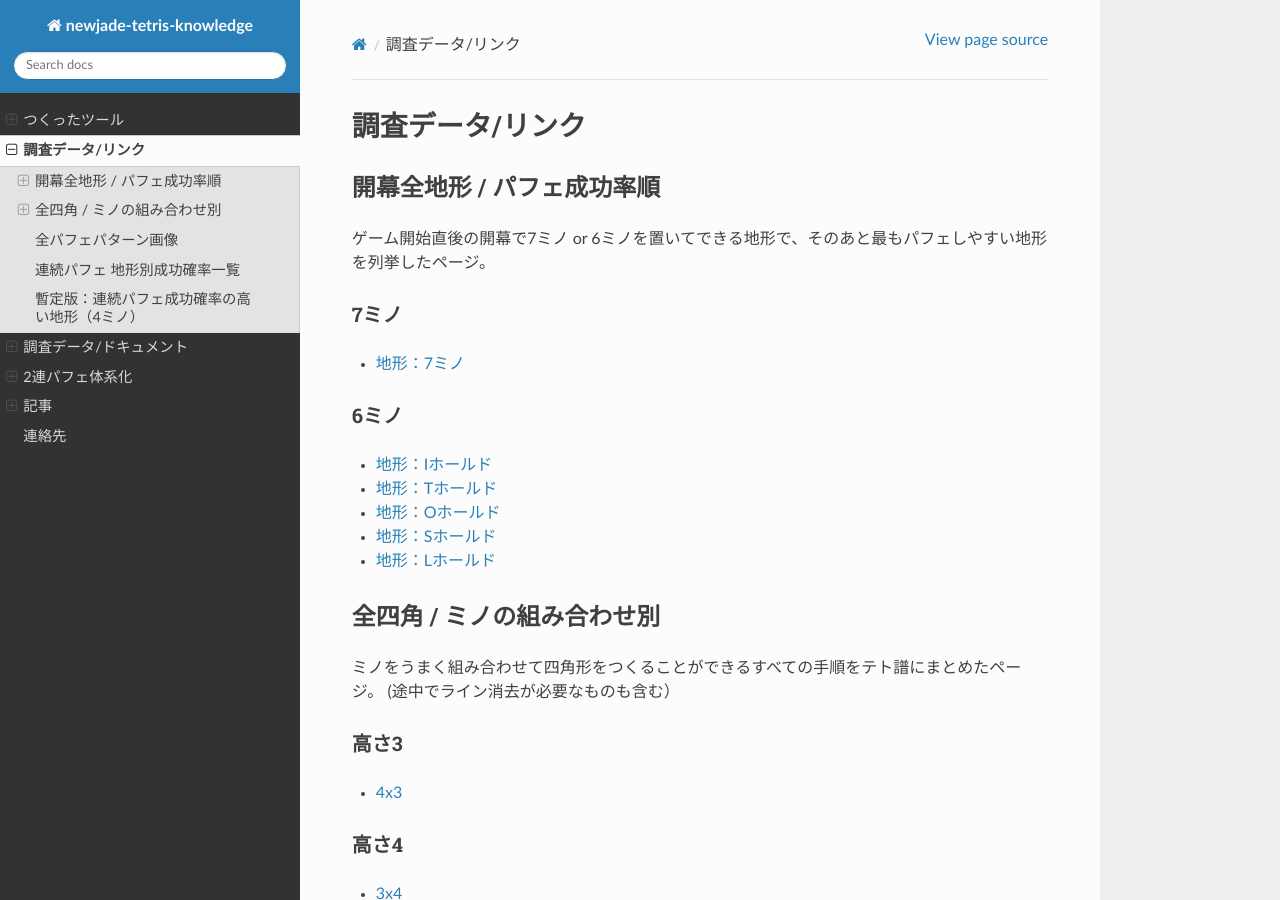
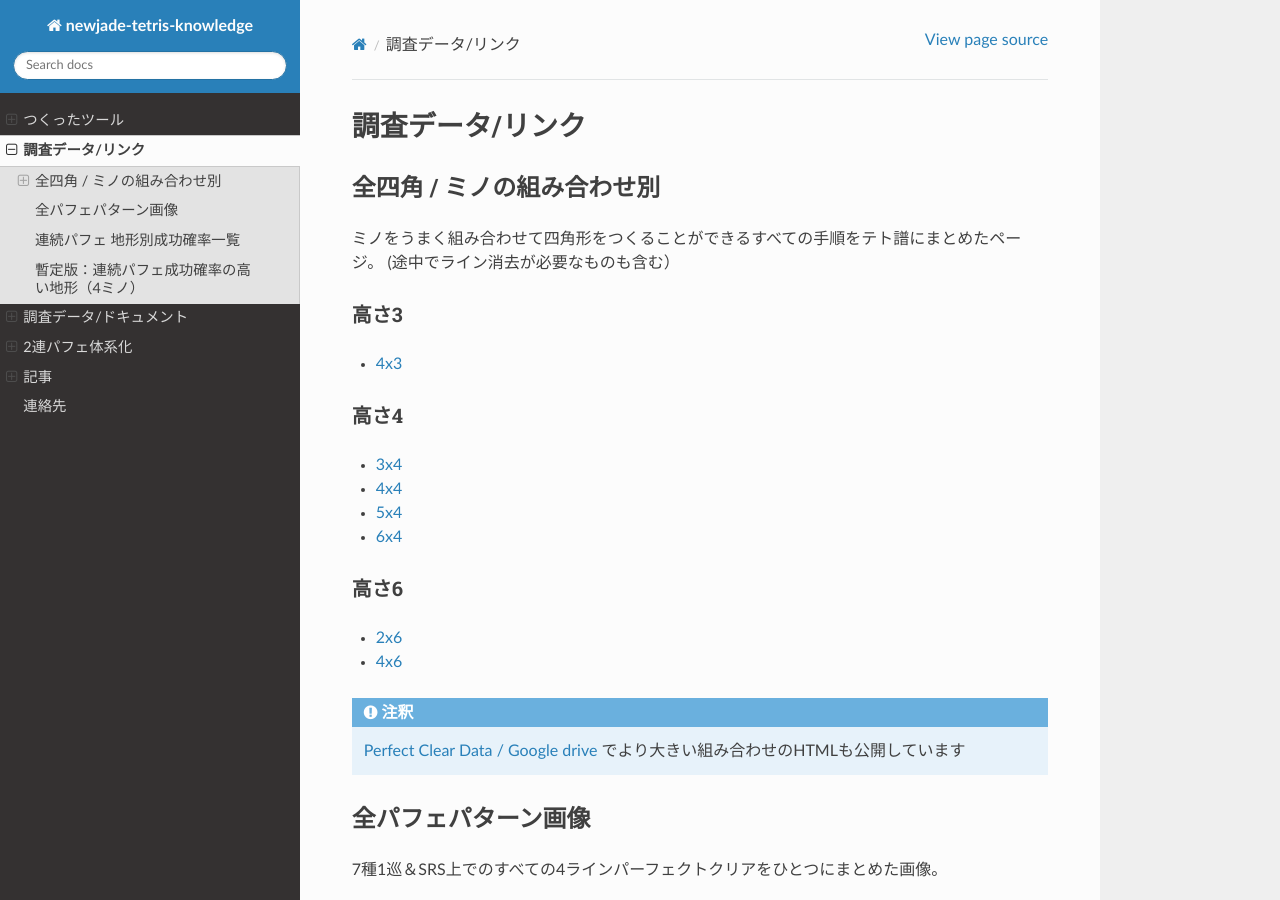
Before and after one commit to knewjade/tetris-knowledge-sphinx, a Sphinx documentation site: the page built from source/publish_links.rst, in a window 1280 px wide and 900 px high. Built offline with Sphinx 7.4.7 and the Read the Docs theme 2.0.0, drawn with Linux system fonts in a browser that asks for light colours.

```diff
--- a/source/publish_links.rst
+++ b/source/publish_links.rst
@@ -1,27 +1,6 @@
 ========================
 調査データ/リンク
 ========================
-
-開幕全地形 / パフェ成功率順
-===========================================
-
-ゲーム開始直後の開幕で7ミノ or 6ミノを置いてできる地形で、そのあと最もパフェしやすい地形を列挙したページ。
-
-7ミノ
-----------
-
-* `地形：7ミノ <https://s3-ap-northeast-1.amazonaws.com/sfinder/store/7mino_all.html>`_
-
-
-6ミノ
-----------
-
-* `地形：Iホールド <https://s3-ap-northeast-1.amazonaws.com/sfinder/store/6mino_withoutI.html>`_
-* `地形：Tホールド <https://s3-ap-northeast-1.amazonaws.com/sfinder/store/6mino_withoutT.html>`_
-* `地形：Oホールド <https://s3-ap-northeast-1.amazonaws.com/sfinder/store/6mino_withoutO.html>`_
-* `地形：Sホールド <https://s3-ap-northeast-1.amazonaws.com/sfinder/store/6mino_withoutS.html>`_
-* `地形：Lホールド <https://s3-ap-northeast-1.amazonaws.com/sfinder/store/6mino_withoutL.html>`_
-
 
 全四角 / ミノの組み合わせ別
 ===========================================
```
Also changed, not shown: source/publish_pc.rst (added, +56 -0 lines).
